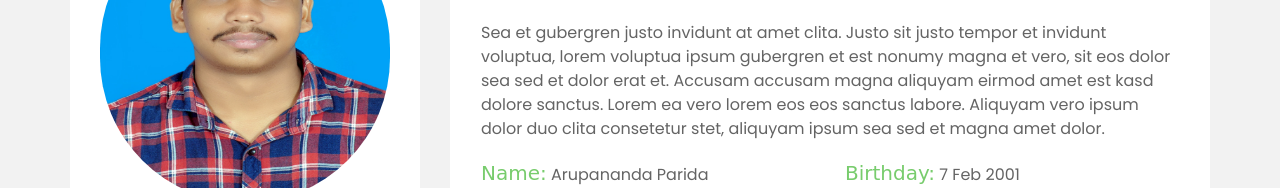
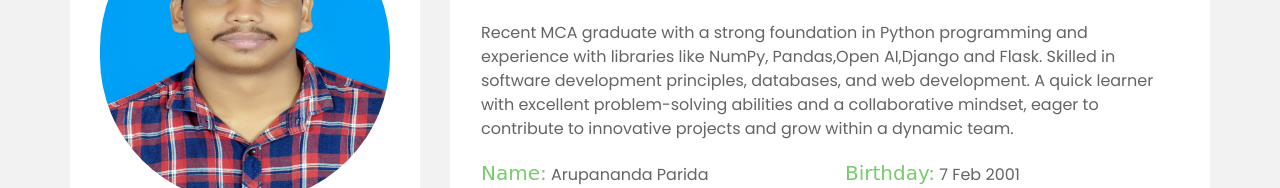
Before and after one commit to arupanandaparida/Portfolio, a plain HTML site: page index.html in a window 1280 px wide. Shown: the part 127-315 px from the top of the page. Drawn offline with nearby package versions, Linux system fonts and the light colour scheme; a web font is replaced by a local one.

Commit message:
Update index.html

```diff
--- a/index.html
+++ b/index.html
@@ -59,7 +59,7 @@
                             <h2 class="title position-relative pb-2 mb-4">About Me</h2>
                         </div>
                         <div class="col-12">
-                            <p>Sea et gubergren justo invidunt at amet clita. Justo sit justo tempor et invidunt voluptua, lorem voluptua ipsum gubergren et est nonumy magna et vero, sit eos dolor sea sed et dolor erat et. Accusam accusam magna aliquyam eirmod amet est kasd dolore sanctus. Lorem ea vero lorem eos eos sanctus labore. Aliquyam vero ipsum dolor duo clita consetetur stet, aliquyam ipsum sea sed et magna amet dolor.</p>
+                            <p>Recent MCA graduate with a strong foundation in Python programming and experience with libraries like NumPy, Pandas,Open AI,Django and Flask. Skilled in software development principles, databases, and web development. A quick learner with excellent problem-solving abilities and a collaborative mindset, eager to contribute to innovative projects and grow within a dynamic team.</p>
                             <div class="row">
                                 <div class="col-sm-6 py-1">
                                     <h5 class="d-inline text-primary">Name:</h5> Arupananda Parida
```
